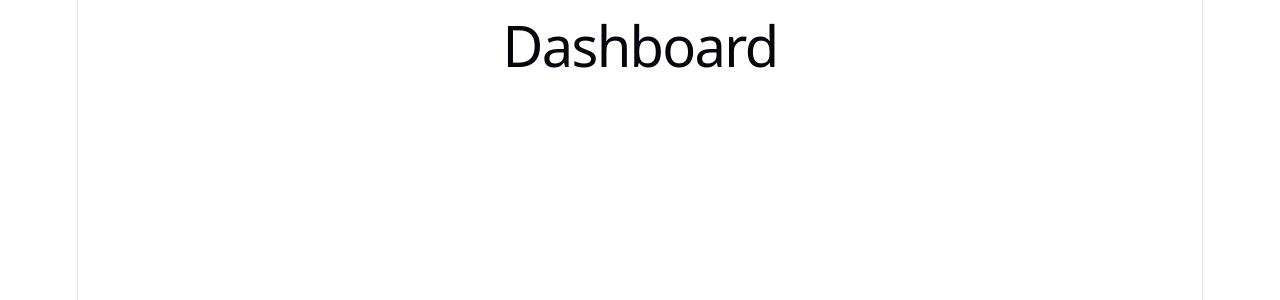
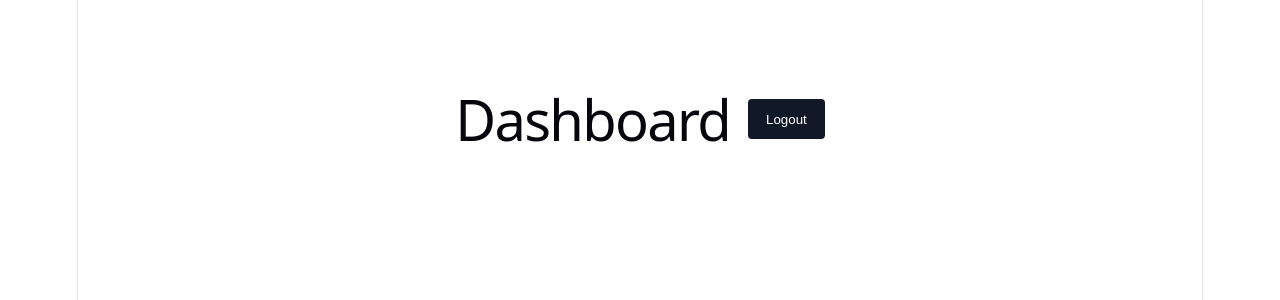
Before and after one commit to fritzterfly/quizmaker-client, a React (Vite) app: page /dashboard in a window 1280 px wide. Shown: the top 300 px of the page. Built offline with nearby package versions, Linux system fonts and the light colour scheme; sample sign-in values are in the browser's storage.

Commit message:
Add frontend logout flow

```diff
--- a/src/pages/DashboardPage.jsx
+++ b/src/pages/DashboardPage.jsx
@@ -1,5 +1,75 @@
+import { useState } from 'react'
+import { useNavigate } from 'react-router-dom'
+import { apiRequest } from '../lib/api'
+
 function DashboardPage() {
-  return <h1>Dashboard</h1>
+  const navigate = useNavigate()
+  const [loading, setLoading] = useState(false)
+  const [errorMessage, setErrorMessage] = useState('')
+
+  const handleLogout = async () => {
+    const token = localStorage.getItem('auth_token')
+
+    if (!token) {
+      localStorage.removeItem('auth_token')
+      localStorage.removeItem('auth_user')
+      navigate('/login')
+      return
+    }
+
+    setLoading(true)
+    setErrorMessage('')
+
+    try {
+      await apiRequest('/logout', 'POST', null, token)
+
+      localStorage.removeItem('auth_token')
+      localStorage.removeItem('auth_user')
+      navigate('/login')
+    } catch (error) {
+      const message = error?.message || 'Unable to log out right now.'
+
+      if (error?.response?.message === 'Unauthenticated.' || error?.response?.status === 401 || error?.response?.status === 403) {
+        localStorage.removeItem('auth_token')
+        localStorage.removeItem('auth_user')
+        navigate('/login')
+        return
+      }
+
+      setErrorMessage(message)
+    } finally {
+      setLoading(false)
+    }
+  }
+
+  return (
+    <div style={{ maxWidth: '600px', margin: '4rem auto', padding: '1.5rem', fontFamily: 'Arial, sans-serif' }}>
+      <div style={{ display: 'flex', justifyContent: 'space-between', alignItems: 'center', gap: '1rem' }}>
+        <h1 style={{ margin: 0 }}>Dashboard</h1>
+        <button
+          type="button"
+          onClick={handleLogout}
+          disabled={loading}
+          style={{
+            padding: '0.7rem 1rem',
+            background: '#111827',
+            color: '#fff',
+            border: 'none',
+            borderRadius: '4px',
+            cursor: loading ? 'not-allowed' : 'pointer',
+          }}
+        >
+          {loading ? 'Logging out...' : 'Logout'}
+        </button>
+      </div>
+
+      {errorMessage && (
+        <div style={{ marginTop: '1rem', color: '#b91c1c', background: '#fef2f2', padding: '0.75rem', borderRadius: '4px' }}>
+          {errorMessage}
+        </div>
+      )}
+    </div>
+  )
 }
 
 export default DashboardPage
```
